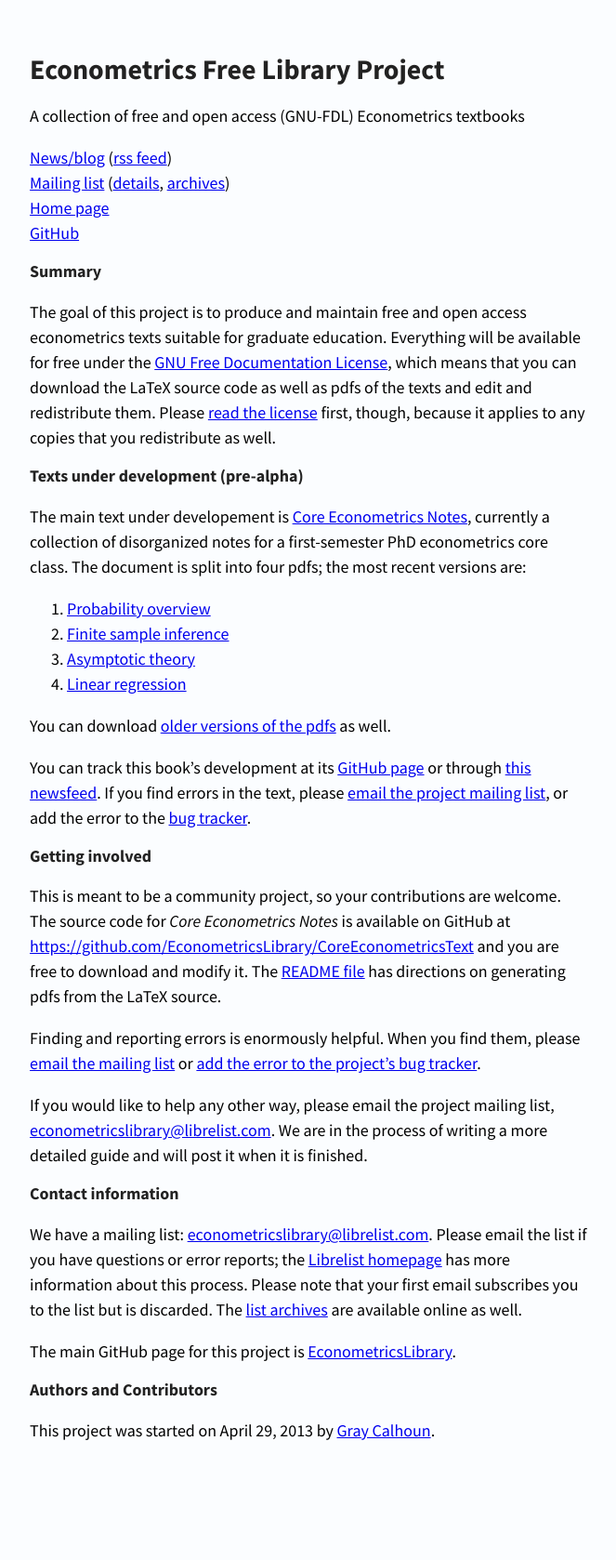
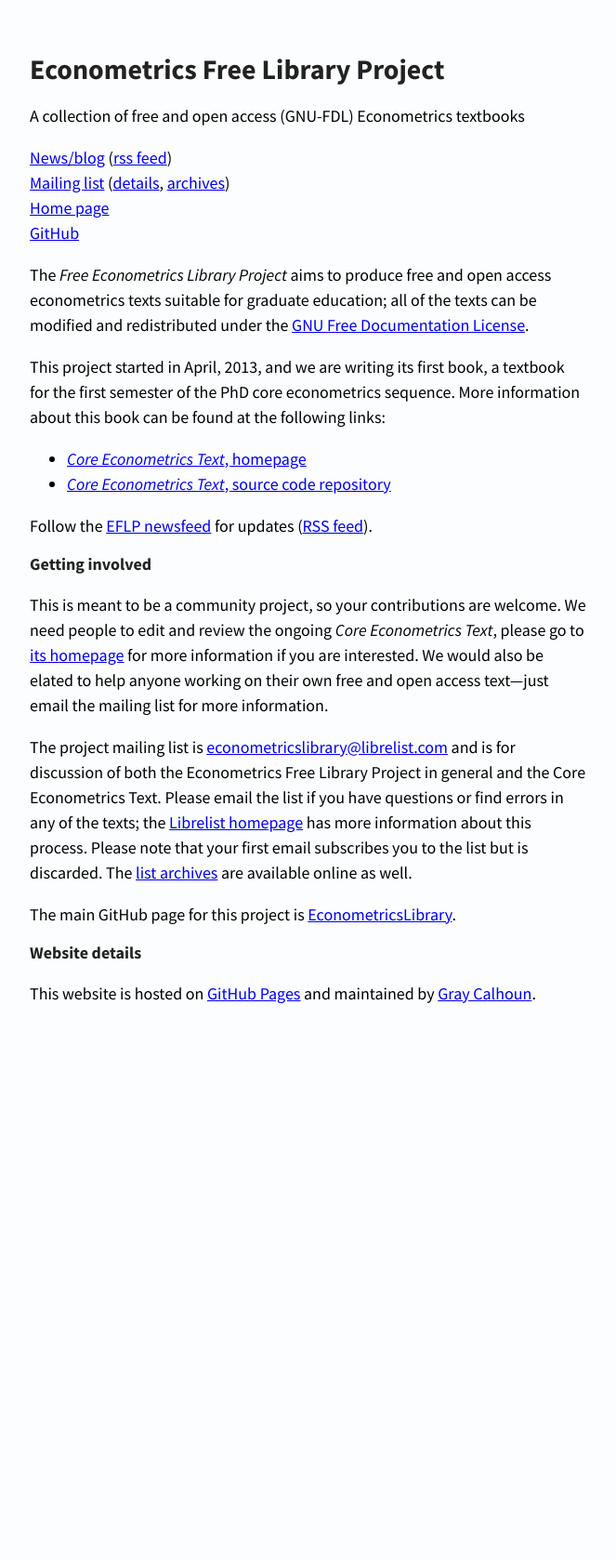
Before and after one commit to EconometricsLibrary/EconometricsLibrary.github.io, a Jekyll site: the page built from index.md, in a window 1280 px wide. Shown: the whole page at 93% size, without its empty margins (26-689 px from the left). Built offline with Jekyll 4.4.1, drawn with Linux system fonts in a browser that asks for light colours; after the commit the page ends 1208 px from its top, so only the background shows below that.

Commit message:
Rewrite project homepage
These edits try to give some more information on 'getting involved' and
add links to subprojects.

```diff
--- a/index.md
+++ b/index.md
@@ -4,76 +4,39 @@
 ---
 
 [FDL]: http://www.gnu.org/copyleft/fdl.html
+[git-core]: https://github.com/EconometricsLibrary/CoreEconometricsText
 
-Summary
--------
+The *Free Econometrics Library Project* aims to produce free and open
+access econometrics texts suitable for graduate education; all of the
+texts can be modified and redistributed under the
+[GNU Free Documentation License][FDL].
 
-The goal of this project is to produce and maintain free and open
-access econometrics texts suitable for graduate education. Everything
-will be available for free under the [GNU Free Documentation
-License][FDL], which means that you can download the LaTeX source code
-as well as pdfs of the texts and edit and redistribute them.  Please
-[read the license][FDL] first, though, because it applies to any
-copies that you redistribute as well.
+This project started in April, 2013, and we are writing its first
+book, a textbook for the first semester of the PhD core econometrics
+sequence.  More information about this book can be found at the
+following links:
+* [*Core Econometrics Text*, homepage](/CoreEconometricsText)
+* [*Core Econometrics Text*, source code repository][git-core]
 
-Texts under development (pre-alpha)
------------------------------------
-
-The main text under developement is [Core Econometrics Notes][b],
-currently a collection of disorganized notes for a first-semester PhD
-econometrics core class.  The document is split into four pdfs; the
-most recent versions are:
-1. [Probability overview][core1]
-2. [Finite sample inference][core2]
-3. [Asymptotic theory][core3]
-4. [Linear regression][core4]
-
-You can download [older versions of the pdfs][g] as well.
-
-You can track this book's development at its [GitHub page][b] or
-through [this newsfeed][coreatom]. If you find errors in the text,
-please [email the project mailing list][maillist], or add the error to
-the [bug tracker][bugs].
-
-[coreatom]: https://github.com/EconometricsLibrary/CoreEconometricsText/commits/master.atom
-[b]: https://github.com/EconometricsLibrary/CoreEconometricsText
-[core1]: https://github.com/EconometricsLibrary/CoreEconometricsText/releases/download/v0.5.0/probability.pdf
-[core2]: https://github.com/EconometricsLibrary/CoreEconometricsText/releases/download/v0.5.0/finitesample.pdf
-[core3]: https://github.com/EconometricsLibrary/CoreEconometricsText/releases/download/v0.5.0/asymptotics.pdf
-[core4]: https://github.com/EconometricsLibrary/CoreEconometricsText/releases/download/v0.5.0/regression.pdf
-[g]: https://github.com/EconometricsLibrary/CoreEconometricsText/releases
-[bugs]: https://github.com/EconometricsLibrary/CoreEconometricsText/issues
-[maillist]: mailto:econometricslibrary@librelist.com
+Follow the [EFLP newsfeed](/blog) for updates ([RSS feed](/rss.xml)).
 
 Getting involved
 ----------------
 
 This is meant to be a community project, so your contributions are
-welcome.  The source code for *Core Econometrics Notes* is available
-on GitHub at
-<https://github.com/EconometricsLibrary/CoreEconometricsText> and you
-are free to download and modify it.  The [README file][a2] has
-directions on generating pdfs from the LaTeX source.
+welcome.  We need people to edit and review the ongoing *Core
+Econometrics Text*, please go to [its homepage](/CoreEconometricsText)
+for more information if you are interested.  We would also be elated
+to help anyone working on their own free and open access text—just
+email the mailing list for more information.
 
-Finding and reporting errors is enormously helpful.  When you find
-them, please [email the mailing list][maillist] or [add the error to
-the project's bug tracker][bugs].
-
-If you would like to help any other way, please email the project
-mailing list, <econometricslibrary@librelist.com>.  We are in the
-process of writing a more detailed guide and will post it when it is
-finished.
-
-[a2]: https://github.com/EconometricsLibrary/CoreEconometricsText/blob/master/README.md
-
-Contact information
--------------------
-
-We have a mailing list: <econometricslibrary@librelist.com>.  Please
-email the list if you have questions or error reports; the [Librelist
-homepage][i] has more information about this process.  Please note
-that your first email subscribes you to the list but is discarded.
-The [list archives][j] are available online as well.
+The project mailing list is <econometricslibrary@librelist.com> and is
+for discussion of both the Econometrics Free Library Project in
+general and the Core Econometrics Text.  Please email the list if you
+have questions or find errors in any of the texts; the
+[Librelist homepage][i] has more information about this process.
+Please note that your first email subscribes you to the list but is
+discarded.  The [list archives][j] are available online as well.
 
 The main GitHub page for this project is [EconometricsLibrary][k].
 
@@ -81,9 +44,11 @@
 [j]: http://librelist.com/browser/econometricslibrary
 [k]: https://github.com/EconometricsLibrary
 
-Authors and Contributors
-------------------------
+Website details
+---------------
 
-This project was started on April 29, 2013 by [Gray Calhoun][l].
+This website is hosted on [GitHub Pages][] and maintained by
+[Gray Calhoun][].
 
-[l]: http://gray.clhn.co
+[GitHub Pages]: http://pages.github.com/
+[Gray Calhoun]: http://gray.clhn.co
```
